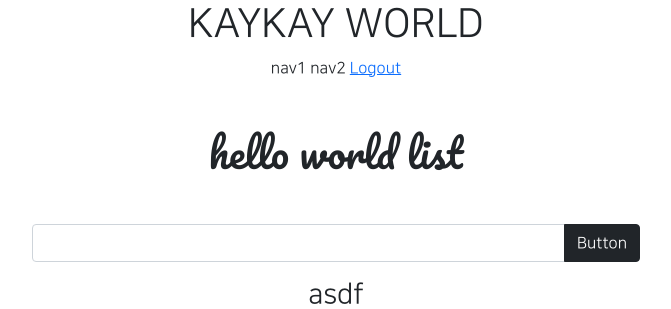
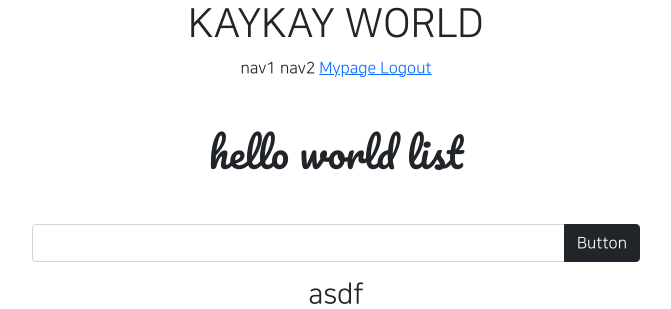
Before and after one commit to sthax17/kay, a Django app: page /accounts/hello_world/ in a window 1280 px wide. Shown: the top 309 px of the page, without its empty margins (304-975 px from the left). Run offline with Django 3.2, Linux system fonts and the light colour scheme; a user stored in the database is signed in; data comes from the database, SQL or seed files in the repository.

Commit message:
07/15 2 commit

```diff
--- a/accountapp/urls.py
+++ b/accountapp/urls.py
@@ -1,7 +1,7 @@
 from django.contrib.auth.views import LoginView, LogoutView
 from django.urls import path
 
-from accountapp.views import hello_world, AccountCreateView
+from accountapp.views import hello_world, AccountCreateView, AccountDetailView
 
 app_name = 'accountapp'
 
@@ -13,5 +13,7 @@ urlpatterns = [
          name='login'),
     path('logout/', LogoutView.as_view(), name='logout'),
 
-    path('create/', AccountCreateView.as_view(), name='create')
+    path('create/', AccountCreateView.as_view(), name='create'),
+
+    path('detail/<int:pk>', AccountDetailView.as_view(), name='detail')
 ]
--- a/accountapp/views.py
+++ b/accountapp/views.py
@@ -5,7 +5,7 @@ from django.shortcuts import render
 
 # Create your views here.
 from django.urls import reverse, reverse_lazy
-from django.views.generic import CreateView
+from django.views.generic import CreateView, DetailView
 
 from accountapp.models import HelloWorld
 
@@ -30,3 +30,8 @@ class AccountCreateView(CreateView):
     form_class = UserCreationForm
     success_url = reverse_lazy('accountapp:hello_world')
     template_name = 'accountapp/create.html'
+
+class AccountDetailView(DetailView):
+    model = User
+    context_object_name = 'target_user'
+    template_name = 'accountapp/detail.html'
--- a/templates/head.html
+++ b/templates/head.html
@@ -22,7 +22,7 @@
         @font-face {
             font-family: 'NanumSquareR';
             src: local('NanumSquareR'),
-            url("{% static 'fonts/NanumSquareR.ttf' %}") format("opentype");
+            url("{% static 'fonts/NanumSquareR.otf' %}") format("opentype");
         }
         @font-face {
             font-family: 'NanumSquareEB';
--- a/templates/header.html
+++ b/templates/header.html
@@ -23,11 +23,18 @@
 
         {% else %}
         <span>
+            <a href="{% url 'accountapp:detail' pk=user.pk %}">
+                Mypage
+            </a>
+        </span>
+        <span>
             <a href="{%  url 'accountapp:logout' %}">
                 Logout
             </a>
+        </span>
+
         {% endif %}
-        </span>
+
 
     </div>
 
```
